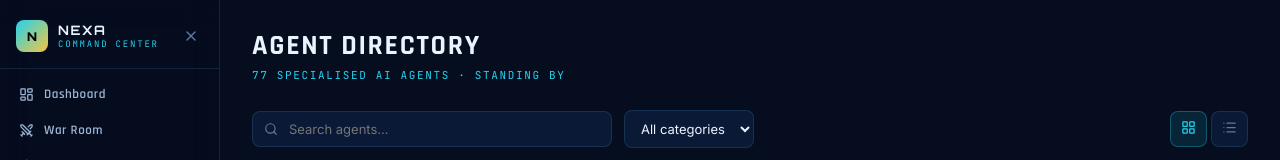
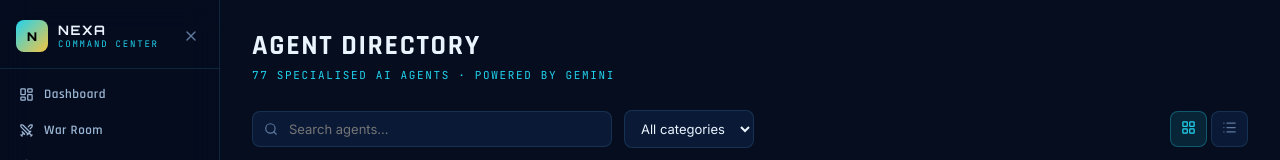
Before and after one commit to seanie84/seanie84.github.io, a React (Vite) app: page /agents in a window 1280 px wide. Shown: the top 160 px of the page. Built offline with nearby package versions, Linux system fonts and the light colour scheme; sample sign-in values are in the browser's storage.

Commit message:
feat(nexas): chat each agent through Gemini

```diff
--- a/src/pages/Agents.tsx
+++ b/src/pages/Agents.tsx
@@ -3,6 +3,7 @@ import agentsRaw from '../data/agents.json';
 import { type Agent } from '../data/types';
 import { CATEGORIES, getCategoryColor } from '../data/categories';
 import { Search, LayoutGrid, List } from 'lucide-react';
+import GeminiChat from '../components/GeminiChat';
 
 const agents = agentsRaw as Agent[];
 
@@ -23,10 +24,9 @@ export default function Agents() {
     <div>
       <div style={{ marginBottom: 28 }}>
         <h1 style={{ fontFamily: 'Rajdhani', fontWeight: 700, fontSize: 28, textTransform: 'uppercase', letterSpacing: '0.06em', color: 'var(--ink)', marginBottom: 4 }}>Agent Directory</h1>
-        <p style={{ fontFamily: 'JetBrains Mono', fontSize: 11, color: 'var(--cyan)', letterSpacing: '0.15em' }}>77 SPECIALISED AI AGENTS · STANDING BY</p>
+        <p style={{ fontFamily: 'JetBrains Mono', fontSize: 11, color: 'var(--cyan)', letterSpacing: '0.15em' }}>77 SPECIALISED AI AGENTS · POWERED BY GEMINI</p>
       </div>
 
-      {/* Toolbar */}
       <div style={{ display: 'flex', gap: 12, flexWrap: 'wrap', marginBottom: 24, alignItems: 'center' }}>
         <div style={{ position: 'relative', flex: '1 1 260px', maxWidth: 360 }}>
           <Search size={14} style={{ position: 'absolute', left: 12, top: '50%', transform: 'translateY(-50%)', color: 'var(--ink-3)' }} />
@@ -186,7 +186,7 @@ function AgentModal({ agent, onClose }: { agent: Agent; onClose: () => void }) {
         aria-modal="true"
         aria-labelledby={headingId}
         className="glass"
-        style={{ width: '100%', maxWidth: 520, padding: 32, boxShadow: 'var(--elev-glow)' }}
+        style={{ width: '100%', maxWidth: 520, padding: 32, boxShadow: 'var(--elev-glow)', maxHeight: '90vh', overflowY: 'auto' }}
       >
         <div style={{ display: 'flex', alignItems: 'center', gap: 16, marginBottom: 24 }}>
           <div style={{
@@ -214,11 +214,7 @@ function AgentModal({ agent, onClose }: { agent: Agent; onClose: () => void }) {
             ))}
           </div>
         </div>
-        <div style={{ padding: '12px 14px', background: 'rgba(34,211,238,0.06)', borderRadius: 8, border: '1px solid var(--line)' }}>
-          <p style={{ fontFamily: 'JetBrains Mono', fontSize: 10, color: 'var(--cyan)', letterSpacing: '0.1em' }}>
-            CONNECT YOUR AI API KEY IN SETTINGS TO CHAT WITH {agent.name.toUpperCase()}
-          </p>
-        </div>
+        <GeminiChat agent={agent} />
       </div>
     </div>
   );
```
